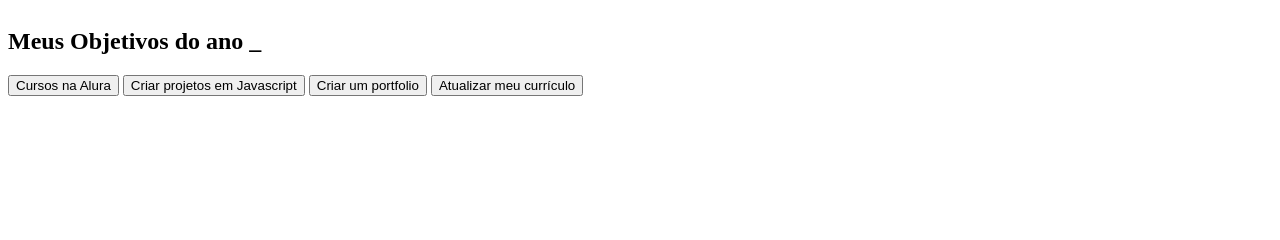
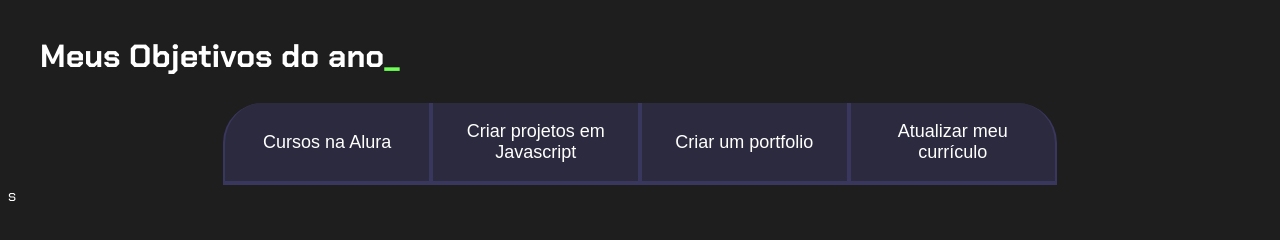
Before and after one commit to najulia123/projeto-de-vida-3A, a plain HTML site: page index.html in a window 1280 px wide. Drawn offline with Linux system fonts and the light colour scheme.

Commit message:
Add files via upload

```diff
--- a/index.html
+++ b/index.html
@@ -1,21 +1,23 @@
-
 <!DOCTYPE html>
 <html lang="pt-br">
+
 <head>
     <meta charset="UTF-8">
     <meta name="viewport" content="width=device-width, initial-scale=1.0">
     <title>Meus objetivos do ano</title>
     <link rel="stylesheet" href="style.css">
 </head>
+
 <body>
     <section class="conteudo-principal">
-        <h2 class="titulo-principal">Meus Objetivos do ano <span>_</span></h2>
+        <h2 class="titulo-principal">Meus Objetivos do ano<span>_</span></h2>
         <div class="botoes">
-        <button class="botao">Cursos na Alura</button>
+            <button class="botao ativo">Cursos na Alura</button>
             <button class="botao">Criar projetos em Javascript</button>
             <button class="botao">Criar um portfolio</button>
             <button class="botao">Atualizar meu currículo</button>
         </div>
     </section>
+    <script src="main.js"></script> </script>
 </body>
-</html>
+</html>s
--- /dev/null
+++ b/main.js
@@ -0,0 +1 @@
+const botoes = document.querySelectorAll(.botoes); console.log(botoes)
--- a/style.css
+++ b/style.css
@@ -1,13 +1,80 @@
+@import url('https://fonts.googleapis.com/css2?family=Chakra+Petch:wght@400;700&display=swap');
 
-:root{
-    --background-color:#1E1E1E;
-    --verde:#6FFF57;
-    --branco:#FFFFFF;
-    --botao-ativo:#rgba(58, 55, 94, 1);
-    --botao-inativo:#3A375E;
-    --texto-fundo:#rgba(58, 55, 94, 0.3);
+:root {
+    --cor-de-fundo: #1E1E1E;
+    --verde: #6FFF57;
+    --branco: #FFFFFF;
+    --botao-ativo: #3A375E;
+    --botao-inativo: rgba(58, 55, 94, 0.5);
+    --texto-fundo: rgba(58, 55, 94, 0.3);
+}
+
+body {
+    background-color: var(--cor-de-fundo);
+    color: var(--branco);
+    font-family: 'Chakra Petch', sans-serif;
+}
+
+
+.conteudo-principal {
+    display: flex;
+    flex-direction: column;
+    justify-content: center;
+    align-items: center;
+    max-width: 1200px;
+    width: 100%;
+    margin: 0 auto;
+}
+
+.titulo-principal {
+    text-align: left;
+    width: 100%;
+    font-size: 32px;
+}
+
+.titulo-principal span {
+    color: var(--verde);
+}
+
+.botao {
+    font-family: "Crakra Petch", sans-serif;
+    background-color: var(--botao-inativo);
+    color: var(--branco);
+    display: flex;
+    justify-content: center;
+    padding: 1em;
+    font-size: 18px;
+    align-items: center;
+    width: 100%;
+    border-bottom: 4px solid var(--botao-ativo);
+    border-left: 2px solid var(--botao-ativo);
+    border-right: 2px solid var(--botao-ativo);
+    border-top: none;
+}
+
+.botao:first-child {
+    border-radius: 40px 40px 0 0;
+}
+
+.botoes {
+    display: block;
+}
+
+
+@media screen and (min-width: 768px) {
+    .botoes {
+        display: flex;
     }
-    .conteudo-principal{
-        display: flex;
-        flex-direction: column;
-        justify-content: ;
+
+    .botao:first-child {
+        border-radius: 40px 0 0 0;
+    }
+
+    .botao:last-child {
+        border-radius: 0 40px 0 0;
+    }
+}
+.botao-ativo{
+    background-color:var(--botao-ativo)
+    border-bottom: 4px solid var(#6FFF57)
+}
```
Lines whose indentation alone changed are shown as unchanged.
